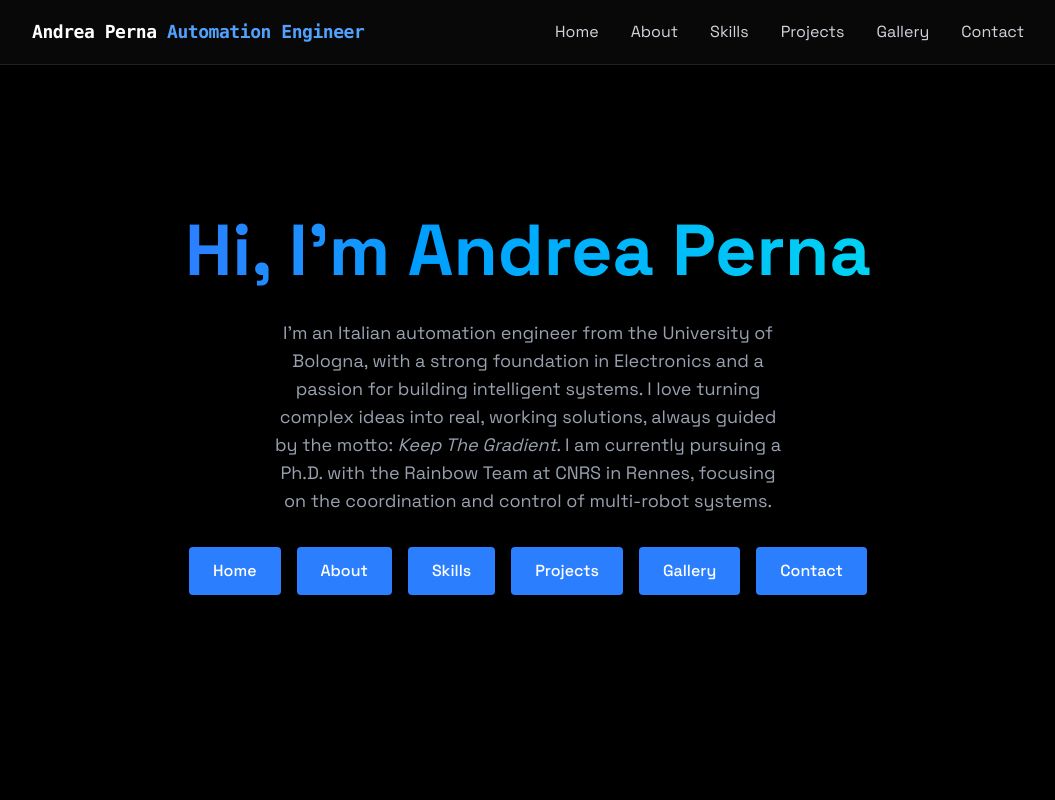
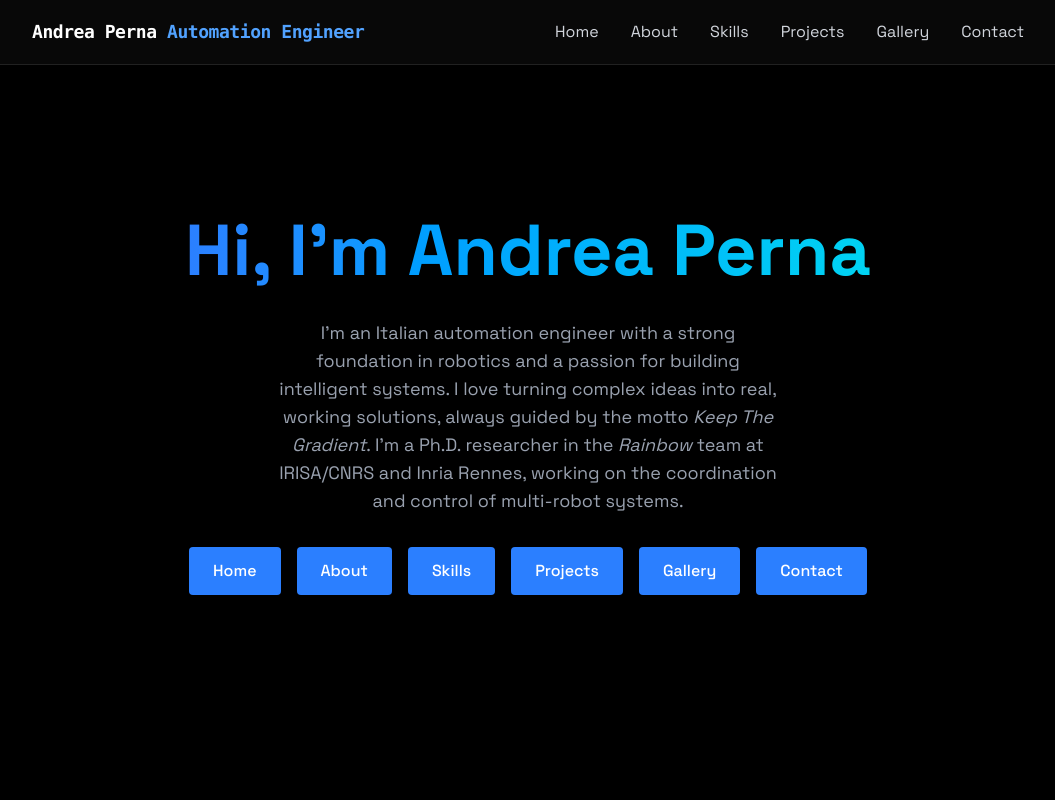
Before and after one commit to AndreaPerna99/andrea-perna-portfolio, a React (Vite) app: page / in a window 1280 px wide. Shown: the top 800 px of the page, without its empty margins (112-1167 px from the left). Built offline with nearby package versions, Linux system fonts and the light colour scheme.

Commit message:
Shorten hero introduction

```diff
--- a/src/components/sections/Home.jsx
+++ b/src/components/sections/Home.jsx
@@ -14,11 +14,11 @@ export const Home = () => {
           </h1>
 
           <p className="text-gray-400 text-lg mb-8 max-w-lg mx-auto">
-            I'm an Italian automation engineer from the University of Bologna, with a strong
-            foundation in Electronics and a passion for building intelligent systems.
-            I love turning complex ideas into real, working solutions, always guided
-            by the motto: <em>Keep The Gradient</em>. I am currently pursuing a Ph.D.
-            with the Rainbow Team at CNRS in Rennes, focusing on the coordination and
+            I'm an Italian automation engineer with a strong foundation in robotics
+            and a passion for building intelligent systems. I love turning complex
+            ideas into real, working solutions, always guided by the motto{" "}
+            <em>Keep The Gradient</em>. I'm a Ph.D. researcher in the <em>Rainbow</em>{" "}
+            team at IRISA/CNRS and Inria Rennes, working on the coordination and
             control of multi-robot systems.
           </p>
 
```
